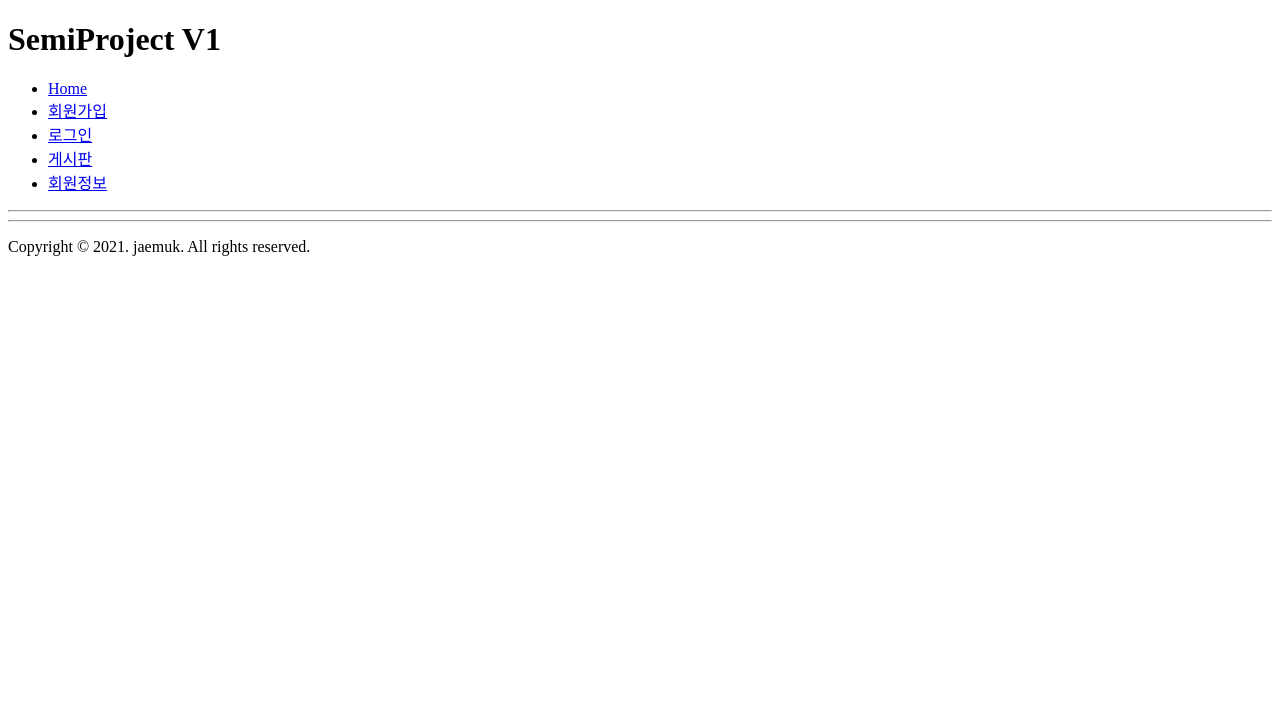
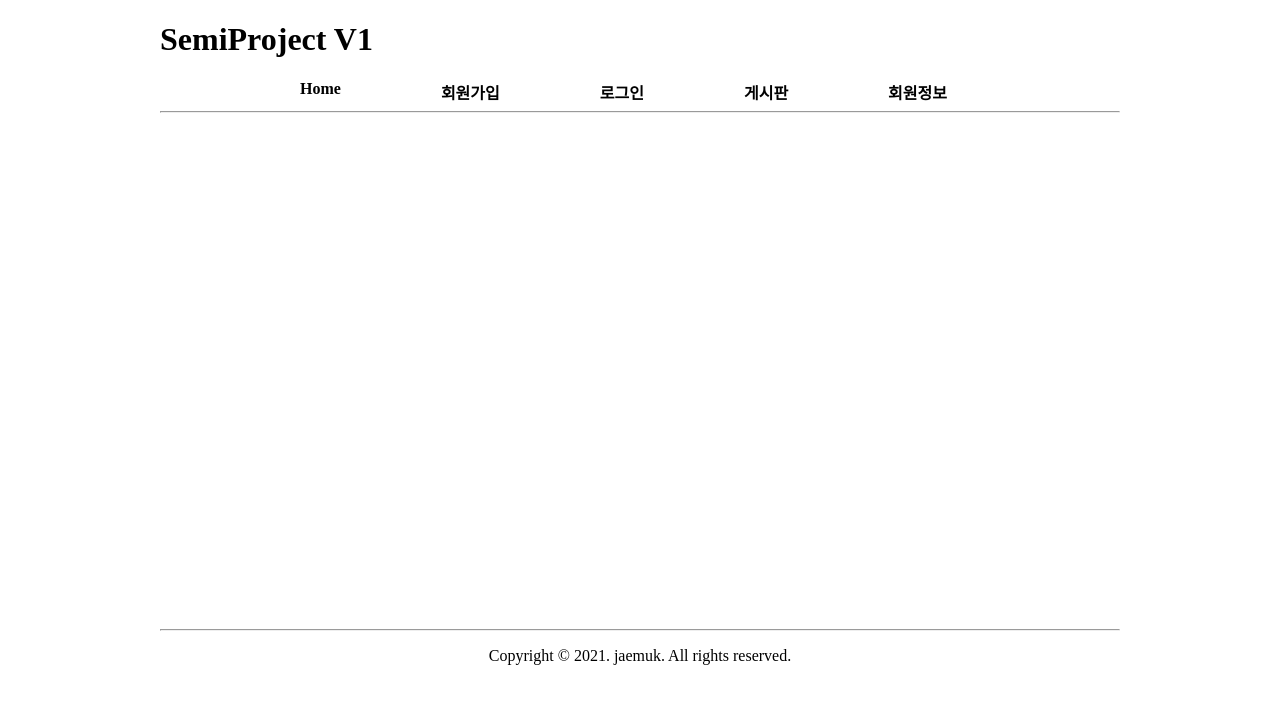
Before and after one commit to JAY-YANG1/SemiProjectV1, a plain HTML site: page index.html in a window 1280 px wide. Drawn offline with Linux system fonts and the light colour scheme.

Commit message:
css적용1 - 고급

```diff
--- /dev/null
+++ b/css/base.css
@@ -0,0 +1,24 @@
+/* 전체영역에 적용하는 스타일시트 */
+/* body { margin: 0 } */
+#wrap {width: 960px; margin: 0 auto;
+       /* border: 1px solid red; */ }
+
+/* 링크에 대한 스타일시트 */
+a { font-weight: bold }
+a:link { text-decoration: none; color: black;}
+a:visited { text-decoration: none; color: black;}
+a:active { text-decoration: underline; color: orange;}
+a:hover { text-decoration: underline; color: orange;}
+
+/* header영역에 적용하는 스타일시트 */
+
+/* nav영역에 적용하는 스타일시트 */
+nav ul { list-style-type: none; padding-bottom: 15px}
+nav ul li { float: left; margin-left: 100px }
+nav hr { clear: both; }
+
+/* main영역에 적용하는 스타일시트 */
+#container { min-height: 500px; }
+
+/* footer영역에 적용하는 스타일시트 */
+footer p { text-align: center }
--- a/index.html
+++ b/index.html
@@ -3,8 +3,36 @@
     <head>
         <meta charset="UTF-8">
         <title>세미프로젝트V1-index</title>
+        <style>
+            /* 전체영역에 적용하는 스타일시트 */
+            /* body { margin: 0 } */
+            #wrap {width: 960px; margin: 0 auto;
+                   /* border: 1px solid red; */ }
+
+            /* 링크에 대한 스타일시트 */
+            a { font-weight: bold }
+            a:link { text-decoration: none; color: black;}
+            a:visited { text-decoration: none; color: black;}
+            a:active { text-decoration: underline; color: orange;}
+            a:hover { text-decoration: underline; color: orange;}
+
+            /* header영역에 적용하는 스타일시트 */
+
+            /* nav영역에 적용하는 스타일시트 */
+            nav ul { list-style-type: none; padding-bottom: 15px}
+            nav ul li { float: left; margin-left: 100px }
+            nav hr { clear: both; }
+
+            /* main영역에 적용하는 스타일시트 */
+            #container { min-height: 500px; }
+
+            /* footer영역에 적용하는 스타일시트 */
+            footer p { text-align: center }
+
+        </style>
     </head>
     <body>
+        <div id="wrap">
             <header>
                 <h1>SemiProject V1</h1>
             </header>
@@ -23,5 +51,6 @@
                 <hr/>
                 <p>Copyright &copy; 2021. jaemuk. All rights reserved.</p>
             </footer>
+        </div>
     </body>
 </html>
```
Also changed, not shown: board/list.html (+3 -0 lines), board/view.html (+3 -0 lines), join.html (+3 -0 lines), login.html (+3 -0 lines), myinfo.html (+3 -0 lines). Lines whose indentation alone changed are shown as unchanged.
